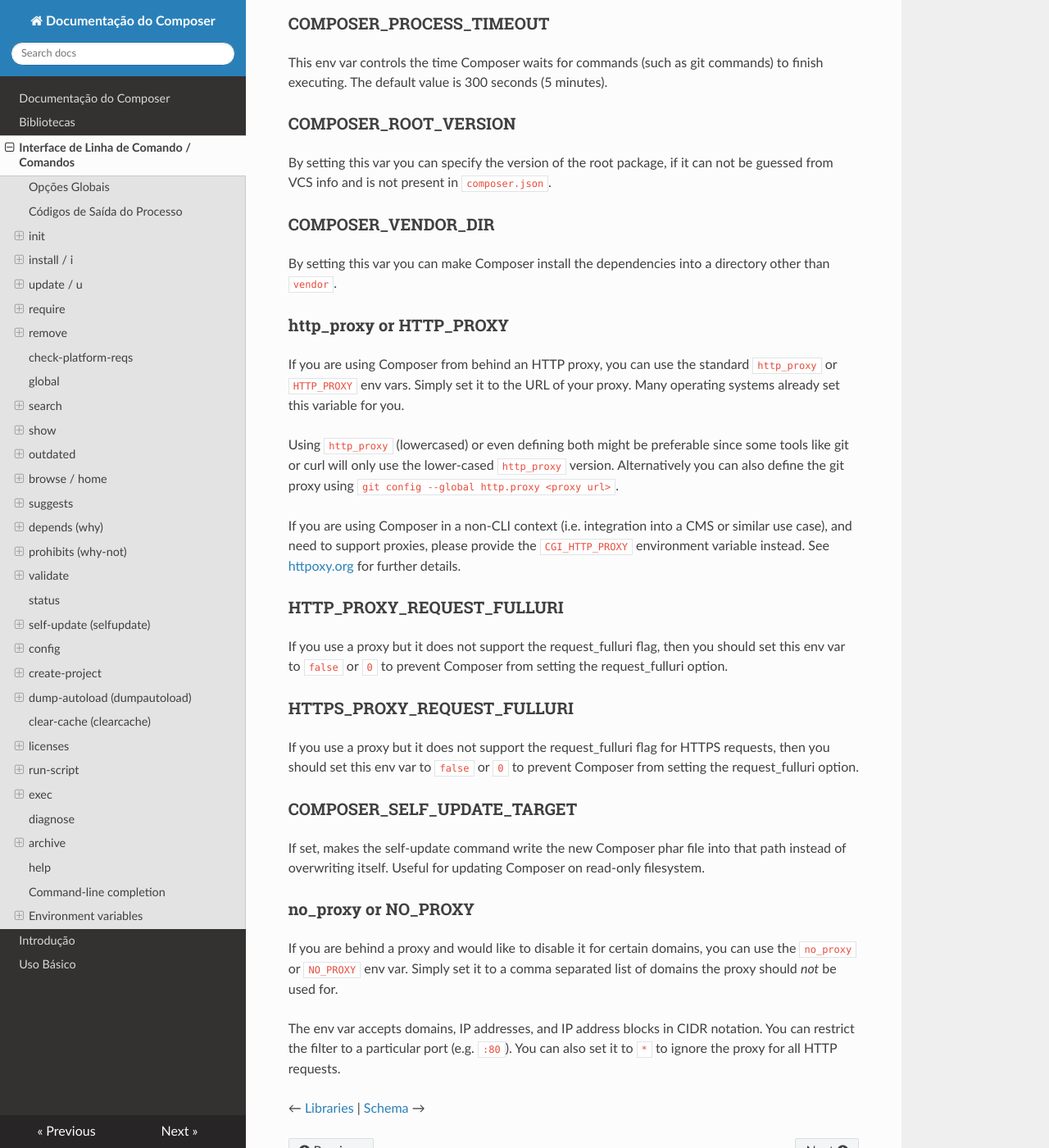
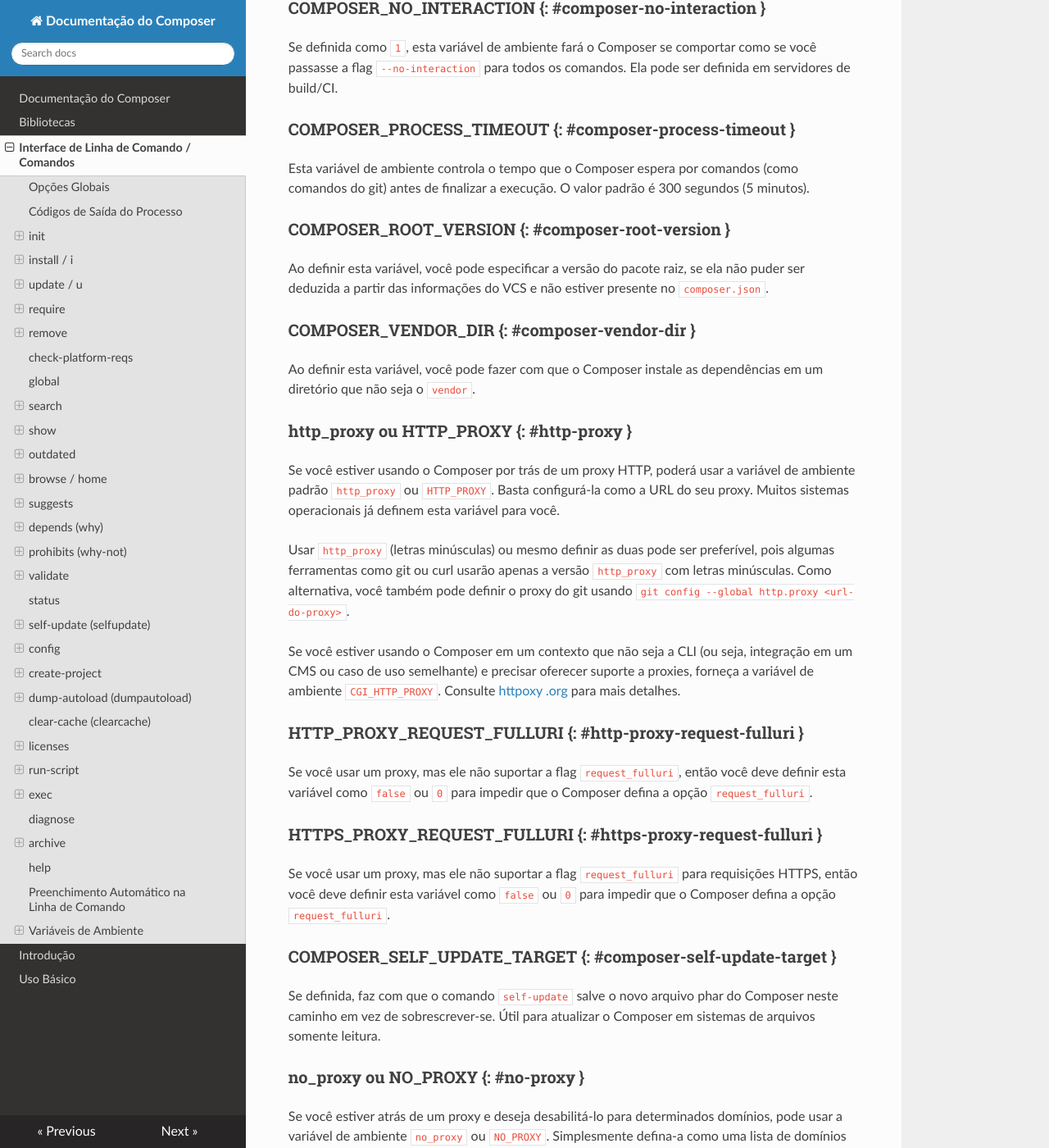
Before and after one commit to php-dev-br/composer-doc-pt-br, an MkDocs documentation site: the page built from doc/cli.md, in a window 1280 px wide and 1400 px high, scrolled down 19793 px. Shown: the whole window at 82% size. Built offline with MkDocs 1.6.1, drawn with Linux system fonts in a browser that asks for light colours; nearby versions of some CDN libraries; some of the changed text lies outside the part shown.

````diff
--- a/doc/cli.md
+++ b/doc/cli.md
@@ -67,7 +67,7 @@ php composer.phar init
   armazenados no `composer.json` gerado e usados para o preenchimento automático
   ao solicitar a lista de requisitos. Cada repositório pode ser uma URL HTTP
   apontando para um repositório do `composer` ou uma string JSON semelhante à
-  string aceita pela chave [repositories][schema-repositories].
+  string aceita pela chave [repositories][schema-repos].
 
 ## install / i
 
@@ -120,7 +120,7 @@ das dependências.
   encontradas/não encontradas.
 * **--ignore-platform-reqs:** Ignora os requisitos `php`, `hhvm`, `lib-*` e
   `ext-*` e força a instalação, mesmo que a máquina local não os cumpra. Veja
-  também a opção de configuração [`platform`][config-platform].
+  também a opção de configuração [`platform`][conf-platform].
 
 ## update / u
 
@@ -181,7 +181,7 @@ php composer.phar update "vendor/*"
   encontradas/não encontradas.
 * **--ignore-platform-reqs:** Ignora os requisitos `php`, `hhvm`, `lib-*` e
   `ext-*` e força a instalação, mesmo que a máquina local não os cumpra. Veja
-  também a opção de configuração [`platform`][config-platform].
+  também a opção de configuração [`platform`][conf-platform].
 * **--prefer-stable:** Prefere versões estáveis das dependências.
 * **--prefer-lowest:** Prefere as versões mais antigas das dependências. Útil
   para testar versões mínimas de requisitos, geralmente usada com
@@ -232,7 +232,7 @@ serem requeridas.
   pacotes requeridos, incluindo aquelas que são requisitos de primeiro grau.
 * **--ignore-platform-reqs:** Ignora os requisitos `php`, `hhvm`, `lib-*` e
   `ext-*` e força a instalação, mesmo que a máquina local não os cumpra. Veja
-  também a opção de configuração [`platform`][config-platform].
+  também a opção de configuração [`platform`][conf-platform].
 * **--prefer-stable:** Prefere versões estáveis das dependências.
 * **--prefer-lowest:** Prefere as versões mais antigas das dependências. Útil
   para testar versões mínimas de requisitos, geralmente usada com
@@ -271,7 +271,7 @@ Após remover os requisitos, os requisitos modificados serão desinstalados.
   removidos.
 * **--ignore-platform-reqs:** Ignora os requisitos `php`, `hhvm`, `lib-*` e
   `ext-*` e força a instalação, mesmo que a máquina local não os cumpra. Veja
-  também a opção de configuração [`platform`][config-platform].
+  também a opção de configuração [`platform`][conf-platform].
 * **--optimize-autoloader (-o):** Converte o autoloading PSR-0/4 em um mapa de
   classes para obter um autoloader mais rápido. Isso é recomendado especialmente
   em produção, mas pode demorar um pouco para ser executado, portanto, no
@@ -635,7 +635,7 @@ Você também pode editar os valores das seguintes propriedades:
 `description`, `homepage`, `keywords`, `license`, `minimum-stability`,
 `name`, `prefer-stable`, `type` e `version`.
 
-Veja o capítulo [Configuração][config] para conhecer as opções de configuração
+Veja o capítulo [Configuração][conf] para conhecer as opções de configuração
 válidas.
 
 ### Opções {: #opcoes-config }
@@ -726,7 +726,7 @@ Por padrão, o comando procura por pacotes no [Packagist][packagist].
   pacote, que será usado no lugar do Packagist. Pode ser uma URL HTTP apontando
   para um repositório do `composer`, um caminho para um arquivo `packages.json`
   local ou uma string JSON semelhante à string aceita pela chave
-  [repositories][schema-repositories].
+  [repositories][schema-repos].
 * **--dev:** Instala os pacotes listados em `require-dev` (esse é o
   comportamento padrão).
 * **--no-dev:** Ignora a instalação dos pacotes listados em `require-dev`. A
@@ -743,7 +743,7 @@ Por padrão, o comando procura por pacotes no [Packagist][packagist].
 * **--no-install:** Desabilita a instalação dos vendors.
 * **--ignore-platform-reqs:** Ignora os requisitos `php`, `hhvm`, `lib-*` e
   `ext-*` e força a instalação, mesmo que a máquina local não os cumpra. Veja
-  também a opção de configuração [`platform`][config-platform].
+  também a opção de configuração [`platform`][conf-platform].
 
 ## dump-autoload (dumpautoload)
 
@@ -795,9 +795,8 @@ para obter uma saída legível para máquinas.
 * **--no-dev:** Desabilita o modo de desenvolvimento.
 * **--list (-l):** Lista os scripts definidos por quem que está desenvolvendo.
 
-Para executar [scripts][article-scripts] manualmente, você pode usar esse
-comando, passando o nome do script e, opcionalmente, quaisquer argumentos
-necessários.
+Para executar [scripts][art-scripts] manualmente, você pode usar esse comando,
+passando o nome do script e, opcionalmente, quaisquer argumentos necessários.
 
 ## exec
 
@@ -821,199 +820,219 @@ php composer.phar diagnose
 
 ## archive
 
-This command is used to generate a zip/tar archive for a given package in a
-given version. It can also be used to archive your entire project without
-excluded/ignored files.
+Esse comando é usado para gerar um arquivo zip/tar para um determinado pacote em
+uma determinada versão. Também pode ser usado para arquivar seu projeto inteiro
+sem os arquivos excluídos/ignorados.
 
 ```sh
-php composer.phar archive vendor/package 2.0.21 --format=zip
+php composer.phar archive vendor/pacote 2.0.21 --format=zip
 ```
 
 ### Opções {: #opcoes-archive }
 
-* **--format (-f):** Format of the resulting archive: tar or zip (default:
-  "tar")
-* **--dir:** Write the archive to this directory (default: ".")
-* **--file:** Write the archive with the given file name.
+* **--format (-f):** Formato do arquivo resultante: `tar` ou `zip` (padrão:
+  `tar`).
+* **--dir:** Salva o arquivo neste diretório (padrão: `.`).
+* **--file:** Salva o arquivo com o nome de arquivo especificado.
 
 ## help
 
-To get more information about a certain command, you can use `help`.
+Para obter mais informações sobre um determinado comando, você pode usar `help`.
 
 ```sh
 php composer.phar help install
 ```
 
-## Command-line completion
+## Preenchimento Automático na Linha de Comando
 
-Command-line completion can be enabled by following instructions
-[on this page](https://github.com/bamarni/symfony-console-autocomplete).
+O preenchimento automático na linha de comando pode ser habilitado seguindo as
+instruções [nesta página][console-autocomplete].
 
-## Environment variables
+## Variáveis de Ambiente
 
-You can set a number of environment variables that override certain settings.
-Whenever possible it is recommended to specify these settings in the `config`
-section of `composer.json` instead. It is worth noting that the env vars will
-always take precedence over the values specified in `composer.json`.
+Você pode definir algumas variáveis de ambiente que substituem determinadas
+configurações. Sempre que possível, é recomendável especificar essas
+configurações na seção `config` do `composer.json`. Vale ressaltar que as
+variáveis de ambiente sempre terão precedência sobre os valores especificados no
+`composer.json`.
 
 ### COMPOSER
 
-By setting the `COMPOSER` env variable it is possible to set the filename of
-`composer.json` to something else.
+Ao definir a variável de ambiente `COMPOSER`, é possível definir o nome do
+arquivo `composer.json` como algum outro.
 
-For example:
+Por exemplo:
 
 ```sh
-COMPOSER=composer-other.json php composer.phar install
+COMPOSER=outro-composer.json php composer.phar install
 ```
 
-The generated lock file will use the same name: `composer-other.lock` in this example.
+O arquivo lock gerado usará o mesmo nome: `outro-composer.lock` nesse exemplo.
 
-### COMPOSER_ALLOW_SUPERUSER
+### COMPOSER_ALLOW_SUPERUSER {: #composer-allow-superuser }
 
-If set to 1, this env disables the warning about running commands as root/super user.
-It also disables automatic clearing of sudo sessions, so you should really only set this
-if you use Composer as super user at all times like in docker containers.
+Se definida como `1`, esta variável de ambiente desabilita o aviso sobre a
+execução de comandos como root/superusuário. Ela também desabilita a limpeza
+automática de sessões sudo; portanto, você realmente deve defini-la apenas se
+usar o Composer como superusuário o tempo todo, como em containers do Docker.
 
-### COMPOSER_AUTH
+### COMPOSER_AUTH {: #composer-auth }
 
-The `COMPOSER_AUTH` var allows you to set up authentication as an environment variable.
-The contents of the variable should be a JSON formatted object containing http-basic,
-github-oauth, bitbucket-oauth, ... objects as needed, and following the
-[spec from the config](06-config.md#gitlab-oauth).
+A variável `COMPOSER_AUTH` permite configurar a autenticação como uma variável
+de ambiente. O conteúdo da variável deve ser um objeto JSON contendo objetos
+`http-basic`, `github-oauth`, `bitbucket-oauth`, ..., conforme necessário e
+seguindo as [especificações da configuração][conf-gitlab].
 
-### COMPOSER_BIN_DIR
+### COMPOSER_BIN_DIR {: #composer-bin-dir }
 
-By setting this option you can change the `bin` ([Vendor Binaries][article-vendor-binaries])
-directory to something other than `vendor/bin`.
+Ao definir esta opção, você pode alterar o diretório `bin` ([Binários dos
+Vendors][art-binaries]) para algo diferente de `vendor/bin`.
 
-### COMPOSER_CACHE_DIR
+### COMPOSER_CACHE_DIR {: #composer-cache-dir }
 
-The `COMPOSER_CACHE_DIR` var allows you to change the Composer cache directory,
-which is also configurable via the [`cache-dir`](06-config.md#cache-dir) option.
+A variável `COMPOSER_CACHE_DIR` permite alterar o diretório de cache do
+Composer, que também é configurável através da opção [`cache-dir`][conf-cache].
 
-By default it points to `$COMPOSER_HOME/cache` on \*nix and macOS, and
-`C:\Users\<user>\AppData\Local\Composer` (or `%LOCALAPPDATA%/Composer`) on Windows.
+Por padrão, ela aponta para `$COMPOSER_HOME/cache` no \*nix e macOS e
+`C:\Users\<user>\AppData\Local\Composer` (ou `%LOCALAPPDATA%\Composer`) no
+Windows.
 
-### COMPOSER_CAFILE
+### COMPOSER_CAFILE {: #composer-cafile }
 
-By setting this environmental value, you can set a path to a certificate bundle
-file to be used during SSL/TLS peer verification.
+Ao definir esta variável de ambiente, é possível definir um caminho para um
+arquivo de pacote de certificado que será usado durante a verificação por par
+SSL/TLS.
 
-### COMPOSER_DISCARD_CHANGES
+### COMPOSER_DISCARD_CHANGES {: #composer-discard-changes }
 
-This env var controls the [`discard-changes`](06-config.md#discard-changes) config option.
+Esta variável controla a opção de configuração [`discard-changes`]
+[conf-discard].
 
-### COMPOSER_HOME
+### COMPOSER_HOME {: #composer-home }
 
-The `COMPOSER_HOME` var allows you to change the Composer home directory. This
-is a hidden, global (per-user on the machine) directory that is shared between
-all projects.
+A variável `COMPOSER_HOME` permite alterar o diretório inicial do Composer. Este
+é um diretório oculto global (por usuário na máquina) compartilhado entre todos
+os projetos.
 
-By default it points to `C:\Users\<user>\AppData\Roaming\Composer` on Windows
-and `/Users/<user>/.composer` on macOS. On \*nix systems that follow the [XDG Base
-Directory Specifications](https://specifications.freedesktop.org/basedir-spec/basedir-spec-latest.html),
-it points to `$XDG_CONFIG_HOME/composer`. On other \*nix systems, it points to
+Por padrão, ela aponta para `C:\Users\<user>\AppData\Roaming\Composer` no
+Windows e `/Users/<user>/.composer` no macOS. Em sistemas \*nix que seguem as
+[Especificações de Diretório Base do XDG][art-basedir], ela aponta para
+`$XDG_CONFIG_HOME/composer`. Em outros sistemas \*nix, ela aponta para
 `/home/<user>/.composer`.
 
-#### COMPOSER_HOME/config.json
+#### COMPOSER_HOME/config.json {: #composer-home-config-json }
 
-You may put a `config.json` file into the location which `COMPOSER_HOME` points
-to. Composer will merge this configuration with your project's `composer.json`
-when you run the `install` and `update` commands.
+Você pode colocar um arquivo `config.json` no local para o qual `COMPOSER_HOME`
+aponta. O Composer combinará esta configuração com o `composer.json` do seu
+projeto quando você executar os comandos `install` e `update`.
 
-This file allows you to set [repositories](05-repositories.md) and
-[configuration](06-config.md) for the user's projects.
+Esse arquivo permite definir [repositórios][repos] e [configurações][conf] para
+os seus projetos.
 
-In case global configuration matches _local_ configuration, the _local_
-configuration in the project's `composer.json` always wins.
+Caso a configuração global corresponda à configuração _local_, a configuração _local_
+no `composer.json` do projeto sempre vence.
 
-### COMPOSER_HTACCESS_PROTECT
+### COMPOSER_HTACCESS_PROTECT {: #composer-htaccess-protect }
 
-Defaults to `1`. If set to `0`, Composer will not create `.htaccess` files in the
-composer home, cache, and data directories.
+O padrão é `1`. Se definida como `0`, o Composer não criará arquivos `.htaccess`
+nos diretórios home, cache e data do Composer.
 
-### COMPOSER_MEMORY_LIMIT
+### COMPOSER_MEMORY_LIMIT {: #composer-memory-limit }
 
-If set, the value is used as php's memory_limit.
+Se definida, o valor é usado como `memory_limit` do PHP.
 
-### COMPOSER_MIRROR_PATH_REPOS
+### COMPOSER_MIRROR_PATH_REPOS {: #composer-mirror-path-repos }
 
-If set to 1, this env changes the default path repository strategy to `mirror` instead
-of `symlink`. As it is the default strategy being set it can still be overwritten by
-repository options.
+Se definida como `1`, esta variável de ambiente altera a estratégia padrão do
+repositório de caminhos para `mirror` em vez de `symlink`. Como é a estratégia
+padrão definida, ela ainda pode ser substituída pelas opções do repositório.
 
-### COMPOSER_NO_INTERACTION
+### COMPOSER_NO_INTERACTION {: #composer-no-interaction }
 
-If set to 1, this env var will make Composer behave as if you passed the
-`--no-interaction` flag to every command. This can be set on build boxes/CI.
+Se definida como `1`, esta variável de ambiente fará o Composer se comportar
+como se você passasse a flag `--no-interaction` para todos os comandos. Ela pode
+ser definida em servidores de build/CI.
 
-### COMPOSER_PROCESS_TIMEOUT
+### COMPOSER_PROCESS_TIMEOUT {: #composer-process-timeout }
 
-This env var controls the time Composer waits for commands (such as git
-commands) to finish executing. The default value is 300 seconds (5 minutes).
+Esta variável de ambiente controla o tempo que o Composer espera por comandos
+(como comandos do git) antes de finalizar a execução. O valor padrão é 300
+segundos (5 minutos).
 
-### COMPOSER_ROOT_VERSION
+### COMPOSER_ROOT_VERSION {: #composer-root-version }
 
-By setting this var you can specify the version of the root package, if it can
-not be guessed from VCS info and is not present in `composer.json`.
+Ao definir esta variável, você pode especificar a versão do pacote raiz, se ela
+não puder ser deduzida a partir das informações do VCS e não estiver presente no
+`composer.json`.
 
-### COMPOSER_VENDOR_DIR
+### COMPOSER_VENDOR_DIR {: #composer-vendor-dir }
 
-By setting this var you can make Composer install the dependencies into a
-directory other than `vendor`.
+Ao definir esta variável, você pode fazer com que o Composer instale as
+dependências em um diretório que não seja o `vendor`.
 
-### http_proxy or HTTP_PROXY
+### http_proxy ou HTTP_PROXY {: #http-proxy }
 
-If you are using Composer from behind an HTTP proxy, you can use the standard
-`http_proxy` or `HTTP_PROXY` env vars. Simply set it to the URL of your proxy.
-Many operating systems already set this variable for you.
+Se você estiver usando o Composer por trás de um proxy HTTP, poderá usar a
+variável de ambiente padrão `http_proxy` ou `HTTP_PROXY`. Basta configurá-la
+como a URL do seu proxy. Muitos sistemas operacionais já definem esta variável
+para você.
 
-Using `http_proxy` (lowercased) or even defining both might be preferable since
-some tools like git or curl will only use the lower-cased `http_proxy` version.
-Alternatively you can also define the git proxy using
-`git config --global http.proxy <proxy url>`.
+Usar `http_proxy` (letras minúsculas) ou mesmo definir as duas pode ser
+preferível, pois algumas ferramentas como git ou curl usarão apenas a versão
+`http_proxy` com letras minúsculas. Como alternativa, você também pode definir o
+proxy do git usando `git config --global http.proxy <url-do-proxy>`.
 
-If you are using Composer in a non-CLI context (i.e. integration into a CMS or
-similar use case), and need to support proxies, please provide the `CGI_HTTP_PROXY`
-environment variable instead. See [httpoxy.org](https://httpoxy.org/) for further
-details.
+Se você estiver usando o Composer em um contexto que não seja a CLI (ou seja,
+integração em um CMS ou caso de uso semelhante) e precisar oferecer suporte a
+proxies, forneça a variável de ambiente `CGI_HTTP_PROXY`. Consulte [httpoxy
+.org][httpoxy] para mais detalhes.
 
-### HTTP_PROXY_REQUEST_FULLURI
+### HTTP_PROXY_REQUEST_FULLURI {: #http-proxy-request-fulluri }
 
-If you use a proxy but it does not support the request_fulluri flag, then you
-should set this env var to `false` or `0` to prevent Composer from setting the
-request_fulluri option.
+Se você usar um proxy, mas ele não suportar a flag `request_fulluri`, então você
+deve definir esta variável como `false` ou `0` para impedir que o Composer
+defina a opção `request_fulluri`.
 
-### HTTPS_PROXY_REQUEST_FULLURI
+### HTTPS_PROXY_REQUEST_FULLURI {: #https-proxy-request-fulluri }
 
-If you use a proxy but it does not support the request_fulluri flag for HTTPS
-requests, then you should set this env var to `false` or `0` to prevent Composer
-from setting the request_fulluri option.
+Se você usar um proxy, mas ele não suportar a flag `request_fulluri` para
+requisições HTTPS, então você deve definir esta variável como `false` ou `0`
+para impedir que o Composer defina a opção `request_fulluri`.
 
-### COMPOSER_SELF_UPDATE_TARGET
+### COMPOSER_SELF_UPDATE_TARGET {: #composer-self-update-target }
 
-If set, makes the self-update command write the new Composer phar file into that path instead of overwriting itself. Useful for updating Composer on read-only filesystem.
+Se definida, faz com que o comando `self-update` salve o novo arquivo phar do
+Composer neste caminho em vez de sobrescrever-se. Útil para atualizar o Composer
+em sistemas de arquivos somente leitura.
 
-### no_proxy or NO_PROXY
+### no_proxy ou NO_PROXY {: #no-proxy }
 
-If you are behind a proxy and would like to disable it for certain domains, you
-can use the `no_proxy` or `NO_PROXY` env var. Simply set it to a comma separated list of
-domains the proxy should *not* be used for.
+Se você estiver atrás de um proxy e deseja desabilitá-lo para determinados
+domínios, pode usar a variável de ambiente `no_proxy` ou `NO_PROXY`.
+Simplesmente defina-a como uma lista de domínios separados por vírgula para os
+quais o proxy *não* deve ser usado.
 
-The env var accepts domains, IP addresses, and IP address blocks in CIDR
-notation. You can restrict the filter to a particular port (e.g. `:80`). You
-can also set it to `*` to ignore the proxy for all HTTP requests.
+A variável de ambiente aceita domínios, endereços de IP e blocos de endereços de
+IP em notação CIDR. Você pode restringir o filtro a uma porta específica (por
+exemplo, `:80`). Você também pode configurá-la como `*` para ignorar o proxy
+para todas as requisições HTTP.
 
-&larr; [Libraries](02-libraries.md)  |  [Schema](04-schema.md) &rarr;
+[Schema](04-schema.md) &rarr;
 
-[article-scripts]: articles/scripts.md
-[article-vendor-binaries]: articles/vendor-binaries.md
+[art-scripts]: articles/scripts.md
+[art-binaries]: articles/vendor-binaries.md
+[art-basedir]: https://specifications.freedesktop.org/basedir-spec/basedir-spec-latest.html
 [composer-home]: #composer-home
-[config]: 06-config.md
-[config-platform]: 06-config.md#platform
+[conf]: 06-config.md
+[conf-cache]:06-config.md#cache-dir
+[conf-discard]: 06-config.md#discard-changes
+[conf-gitlab]: 06-config.md#gitlab-oauth
+[conf-platform]: 06-config.md#platform
+[httpoxy]: https://httpoxy.org
 [intro-globally]: introducao.md#globalmente
 [libraries]: bibliotecas.md
 [packagist]: https://packagist.org/
-[schema-repositories]: 04-schema.md#repositories
+[repos]: 05-repositories.md
+[schema-repos]: 04-schema.md#repositories
 [symfony-console]: https://github.com/symfony/console
+[console-autocomplete]: https://github.com/bamarni/symfony-console-autocomplete
````
Also changed, not shown: other parts of doc/cli.md (+3 -3 lines), doc/bibliotecas.md (+6 -6 lines), doc/index.md (+2 -2 lines), doc/introducao.md (+2 -2 lines), doc/uso-basico.md (+36 -39 lines).
